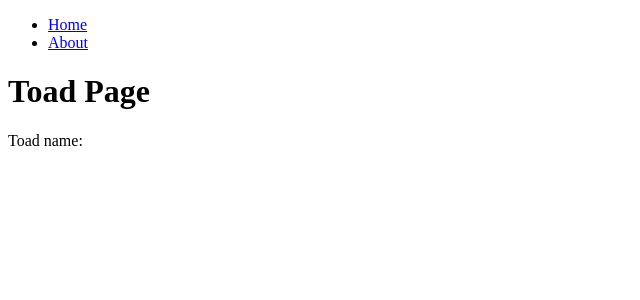
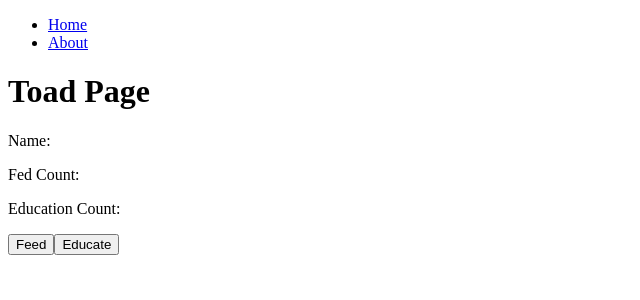
Before and after one commit to Achorn/toad-app, a React (Create React App) app: page / in a window 1280 px wide. Shown: the top 300 px of the page, without its empty margins (0-640 px from the left). Built offline with nearby package versions, Linux system fonts and the light colour scheme; no server answers.

Commit message:
fleshing out game page

```diff
--- /dev/null
+++ b/src/components/TheToad.js
@@ -0,0 +1,12 @@
+import { useToadContext } from "../context/toadContext";
+
+export const TheToad = () => {
+  const { toad } = useToadContext();
+  return (
+    <div>
+      <p>Name: {toad.name}</p>
+      <p>Fed Count: {toad.water_points}</p>
+      <p>Education Count: {toad.education_points}</p>
+    </div>
+  );
+};
--- /dev/null
+++ b/src/components/buttons/EducateButton.js
@@ -0,0 +1,3 @@
+export const EducateButton = () => {
+  return <button>Educate</button>;
+};
--- /dev/null
+++ b/src/components/buttons/FeedButton.js
@@ -0,0 +1,3 @@
+export const FeedButton = () => {
+  return <button>Feed</button>;
+};
--- a/src/pages/ToadGame.js
+++ b/src/pages/ToadGame.js
@@ -1,5 +1,8 @@
 import { useEffect } from "react";
 import { useToadContext } from "../context/toadContext";
+import { TheToad } from "../components/TheToad";
+import { EducateButton } from "../components/buttons/EducateButton";
+import { FeedButton } from "../components/buttons/FeedButton";
 
 export const ToadGame = () => {
   const { toad, setToad } = useToadContext();
@@ -14,7 +17,9 @@ export const ToadGame = () => {
   return (
     <div>
       <h1>Toad Page</h1>
-      {toad && <p>Toad name: {toad.name}</p>}
+      {toad && <TheToad />}
+      <FeedButton />
+      <EducateButton />
     </div>
   );
 };
```
